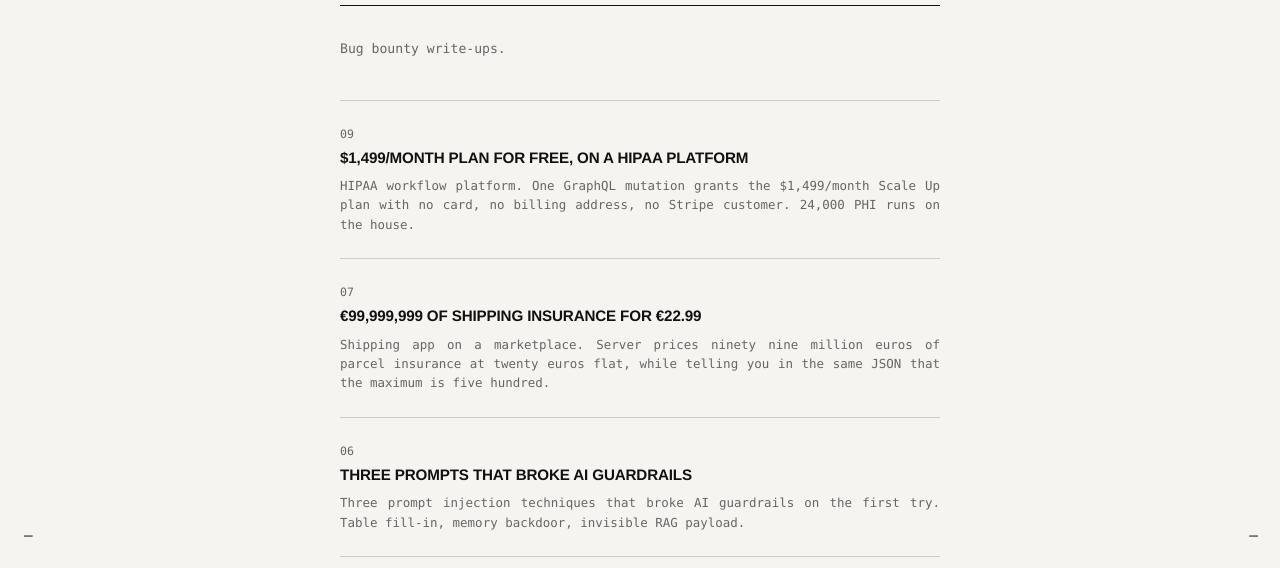
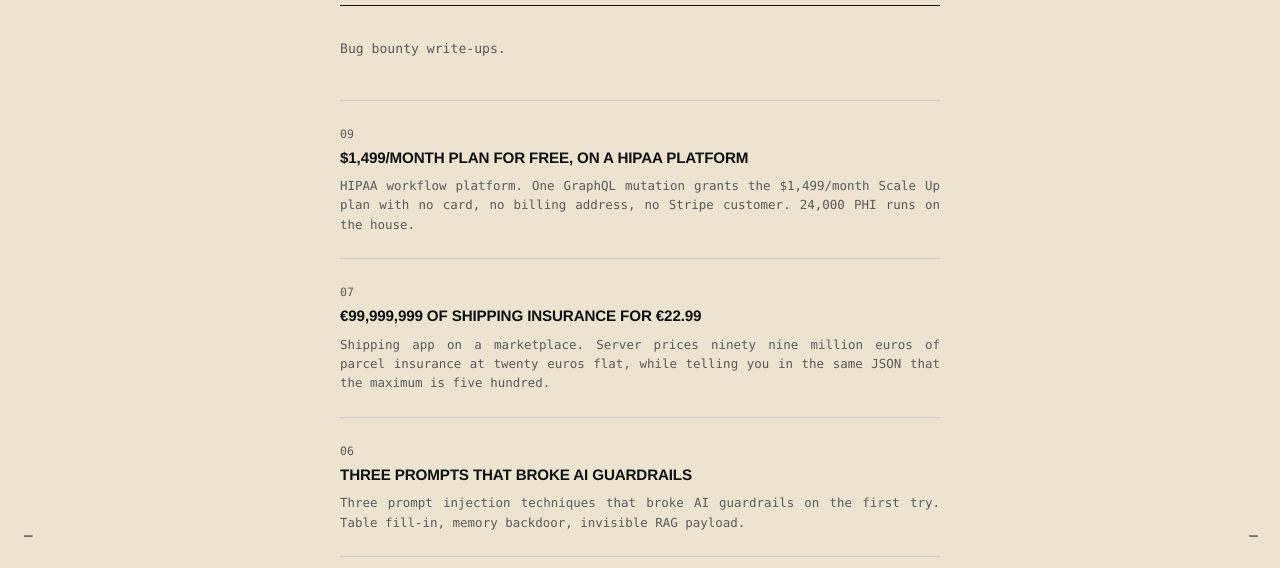
Before and after one commit to ibackstrom/BugBounty, a plain HTML site: page index.html in a window 1280 px wide. Shown: the part 232-800 px from the top of the page. Drawn offline with Linux system fonts and the light colour scheme.

Commit message:
warmer cream background
Amp-Thread-ID: https://ampcode.com/threads/T-019dde4d-4bf7-773f-80bf-e32f2e9b9077
Co-authored-by: Amp <amp@ampcode.com>

```diff
--- a/style.css
+++ b/style.css
@@ -1,11 +1,11 @@
 * { margin: 0; padding: 0; box-sizing: border-box; }
 
 :root {
-  --bg: #f5f4f0;
+  --bg: #ece4d0;
   --text: #111;
-  --text-muted: #666;
+  --text-muted: #5a5a5a;
   --accent: #111;
-  --code-bg: #ebeae6;
+  --code-bg: #ddd4bd;
   --border: #ccc;
   --bar-color: #111;
   --max-w: 640px;
```
